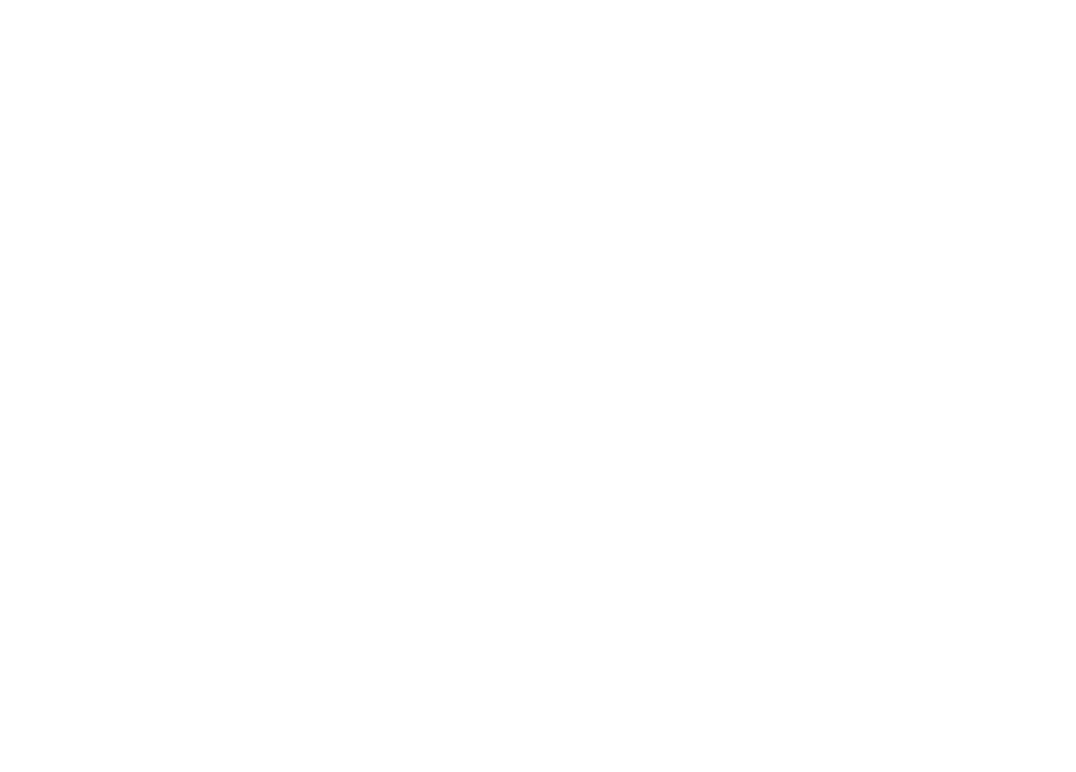
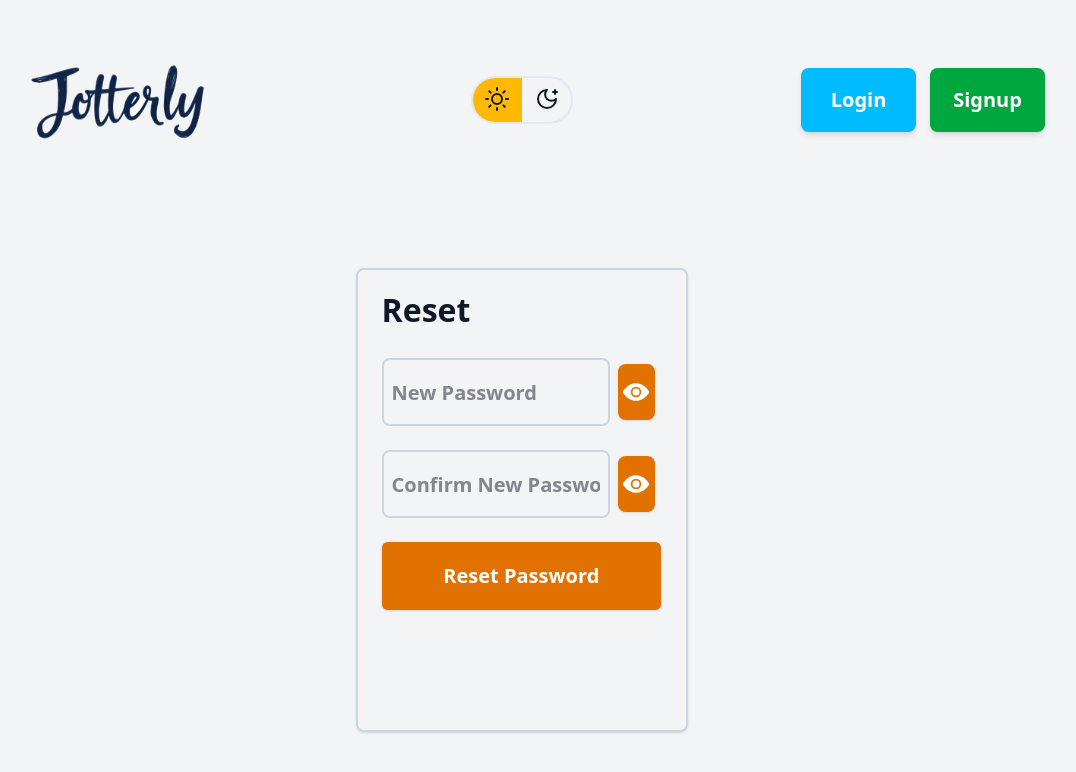
Before and after one commit to Shubham-K77/Jotterly, a React (Vite) app in the folder client/: page /reset/1 in a window 1280 px wide. Before the commit this address had no page. Shown: the top 772 px of the page, without its empty margins (118-1194 px from the left). Built offline with nearby package versions, Linux system fonts and the light colour scheme.

Commit message:
Password Reset API And Front-End Integration

```diff
--- a/client/src/App.jsx
+++ b/client/src/App.jsx
@@ -3,6 +3,7 @@
 import Login from "./pages/Login";
 import Signup from "./pages/Signup";
 import Verify from "./pages/Verify";
+import Reset from "./pages/Reset";
 const App = () => {
   return (
     <Routes>
@@ -10,6 +11,7 @@
       <Route path="/login" element={<Login />} />
       <Route path="/signup" element={<Signup />} />
       <Route path="/verify" element={<Verify />} />
+      <Route path="/reset/:id" element={<Reset />} />
     </Routes>
   );
 };
--- /dev/null
+++ b/client/src/pages/Reset.jsx
@@ -0,0 +1,137 @@
+import Navbar from "@/components/custom/Navbar";
+import { useSelector } from "react-redux";
+import { useNavigate, useParams } from "react-router-dom";
+import { useState } from "react";
+import { IoEye } from "react-icons/io5";
+import { IoEyeOff } from "react-icons/io5";
+import { ImSpinner8 } from "react-icons/im";
+import { enqueueSnackbar } from "notistack";
+import axios from "axios";
+const Reset = () => {
+  const theme = useSelector((state) => state.themeToggler.theme);
+  const navigate = useNavigate();
+  const resetCode = useParams().id;
+  const [seePassword, setSeePassword] = useState(false);
+  const [seeResetPassword, setSeeResetPassword] = useState(false);
+  const [error, setError] = useState(false);
+  const [errorMessage, setErrorMessage] = useState("");
+  const [loading, setLoading] = useState(false);
+  const [password, setPassword] = useState("");
+  const [resetPassword, setResetPassword] = useState("");
+  //Handle Reset Password:
+  const handleReset = async () => {
+    try {
+      setLoading(true);
+      const passwordRegex =
+        /^(?=.*[a-z])(?=.*[A-Z])(?=.*\d)(?=.*[@$!%*?&])[A-Za-z\d@$!%*?&]{8,}$/;
+      if (!passwordRegex.test(password)) {
+        setLoading(false);
+        setError(true);
+        setErrorMessage(
+          "Password must be 8+ chars with 1 uppercase, 1 lowercase, 1 number & 1 special character!"
+        );
+        return enqueueSnackbar(
+          "Password must be 8+ chars with 1 uppercase, 1 lowercase, 1 number & 1 special character!",
+          { variant: "error" }
+        );
+      }
+      if (password !== resetPassword) {
+        setLoading(false);
+        setError(true);
+        setErrorMessage("Password Didn't Match!");
+        return enqueueSnackbar("Password Didn't Match!", { variant: "error" });
+      }
+      const response = await axios.put(
+        `http://localhost:5555/api/v1/users/reset/${resetCode}`,
+        { password }
+      );
+      enqueueSnackbar(response?.data?.message, { variant: "success" });
+      setLoading(false);
+      setError(false);
+      navigate("/login");
+    } catch (error) {
+      let message = error?.response?.data.message;
+      enqueueSnackbar(message, { variant: "error" });
+      setLoading(false);
+      setError(true);
+      setErrorMessage(message);
+    }
+  };
+  return (
+    <div
+      className={`w-full min-h-screen flex flex-col justify-start items-center transition-colors ease-in-out duration-150 ${
+        theme === "light"
+          ? "bg-gray-100 text-gray-900"
+          : "bg-gray-900 text-gray-100"
+      }`}
+    >
+      <Navbar />
+      <div className="w-full h-[75vh] bg-transparent flex flex-col justify-center items-center">
+        <div className="w-[95%] lg:w-[26%] h-[58vh] border-2 border-slate-300 rounded-md shadow-sm flex-col justify-start items-start">
+          <div className="text-[2rem] font-semibold mt-4 mb-6 ml-6">Reset</div>
+          <div className="mt-4 mb-6 ml-6 flex justify-start items-center">
+            <input
+              type={seePassword === false ? "password" : "text"}
+              className="p-2 text-[1.25rem] font-semibold w-[75%] h-[8.5vh] rounded-md mr-2 border-2 border-slate-300 focus:outline-none focus:ring-2 focus:ring-green-400 focus:border-green-400"
+              placeholder="New Password"
+              value={password}
+              onChange={(e) => setPassword(e.target.value)}
+              required
+            />
+            <div
+              className={`w-[12%] h-[7vh] rounded-md flex justify-center items-center text-white text-[1.75rem] shadow-sm transition-all ease-in-out duration-150 hover:scale-110 hover:cursor-pointer ${
+                theme === "light"
+                  ? "bg-amber-600 hover:bg-amber-700"
+                  : "bg-rose-400 hover:bg-rose-500"
+              }`}
+              onClick={() => setSeePassword(!seePassword)}
+            >
+              {seePassword === false ? <IoEye /> : <IoEyeOff />}
+            </div>
+          </div>
+          <div className="mt-4 mb-6 ml-6 flex justify-start items-center">
+            <input
+              type={seeResetPassword === false ? "password" : "text"}
+              className="p-2 text-[1.25rem] font-semibold w-[75%] h-[8.5vh] rounded-md mr-2 border-2 border-slate-300 focus:outline-none focus:ring-2 focus:ring-green-400 focus:border-green-400"
+              placeholder="Confirm New Password"
+              value={resetPassword}
+              onChange={(e) => setResetPassword(e.target.value)}
+              required
+            />
+            <div
+              className={`w-[12%] h-[7vh] rounded-md flex justify-center items-center text-white text-[1.75rem] shadow-sm transition-all ease-in-out duration-150 hover:scale-110 hover:cursor-pointer ${
+                theme === "light"
+                  ? "bg-amber-600 hover:bg-amber-700"
+                  : "bg-rose-400 hover:bg-rose-500"
+              }`}
+              onClick={() => setSeeResetPassword(!seeResetPassword)}
+            >
+              {seeResetPassword === false ? <IoEye /> : <IoEyeOff />}
+            </div>
+          </div>
+          {error && (
+            <div className="mt-2 mb-4 ml-6 text-[0.95rem] font-semibold text-red-600">
+              {errorMessage}
+            </div>
+          )}
+          <div
+            className={`ml-6 mt-2 mb-2 rounded-sm text-white flex justify-center items-center font-semibold text-[1.25rem] w-[85%] h-[8.5vh] shadow-sm hover:cursor-pointer transition-all ease-in-out duration-150 hover:scale-95 ${
+              theme === "light"
+                ? "bg-amber-600 hover:bg-amber-700"
+                : "bg-rose-400 hover:bg-rose-500"
+            }`}
+            onClick={() => handleReset()}
+          >
+            {loading === false ? (
+              "Reset Password"
+            ) : (
+              <ImSpinner8 className="animate-spin" />
+            )}
+          </div>
+        </div>
+      </div>
+    </div>
+  );
+};
+
+export default Reset;
```
Also changed, not shown: client/src/components/custom/LoginNavbar.jsx (added), 1 other file (tests, documents, lock files or other folders).
